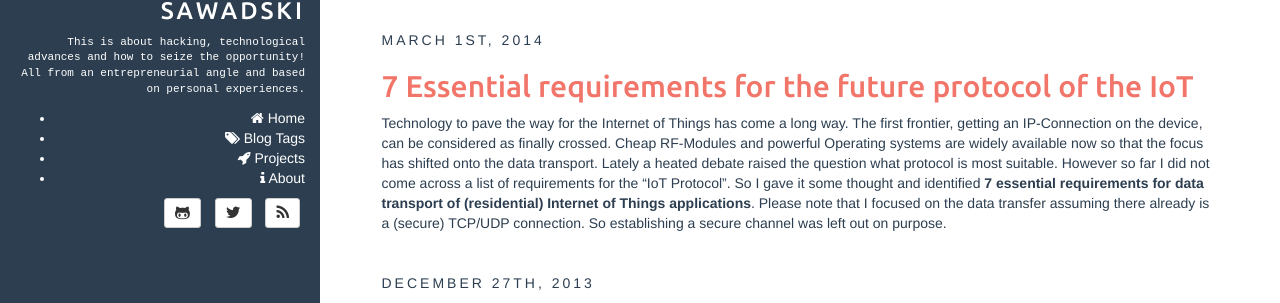
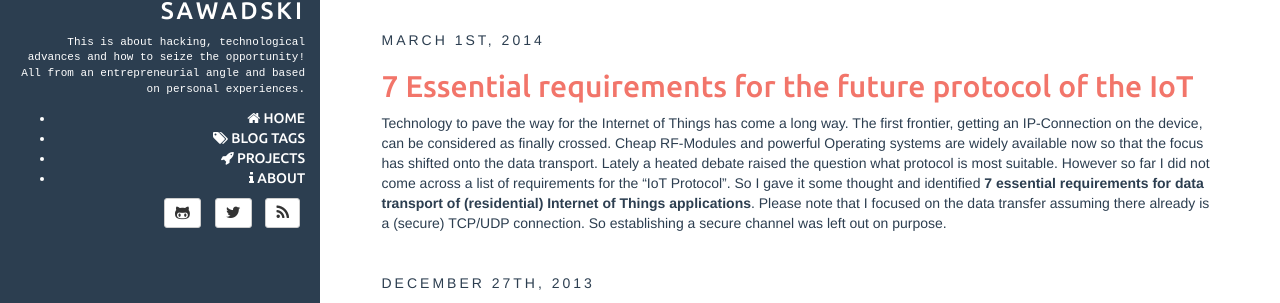
Before and after one commit to vsaw/vsaw.eu, a Jekyll site: the page built from index.html, in a window 1280 px wide and 1400 px high. Shown: the part 326-629 px from the top of the window. Built offline with Jekyll 4.4.1, drawn with Linux system fonts in a browser that asks for light colours; Markdown is read by kramdown in place of the engine named in the settings; the list of posts is cut into pages by our own code.

Commit message:
Dropdown Navigation Fixes

```diff
--- a/assets/css/style.css
+++ b/assets/css/style.css
@@ -195,9 +195,12 @@ ul.dropdown-menu>li>a>i.fa {
 
 #navigation-sidebar>ul>li>a>i.fa {
 	width: 1.3em;
-	color: white;
+	color: #fff;
 }
 
 #navigation-sidebar a {
+	text-transform: uppercase;
 	color: white;
+	color: #fff;
+	font-family: 'Ubuntu', sans-serif;
 }
```
